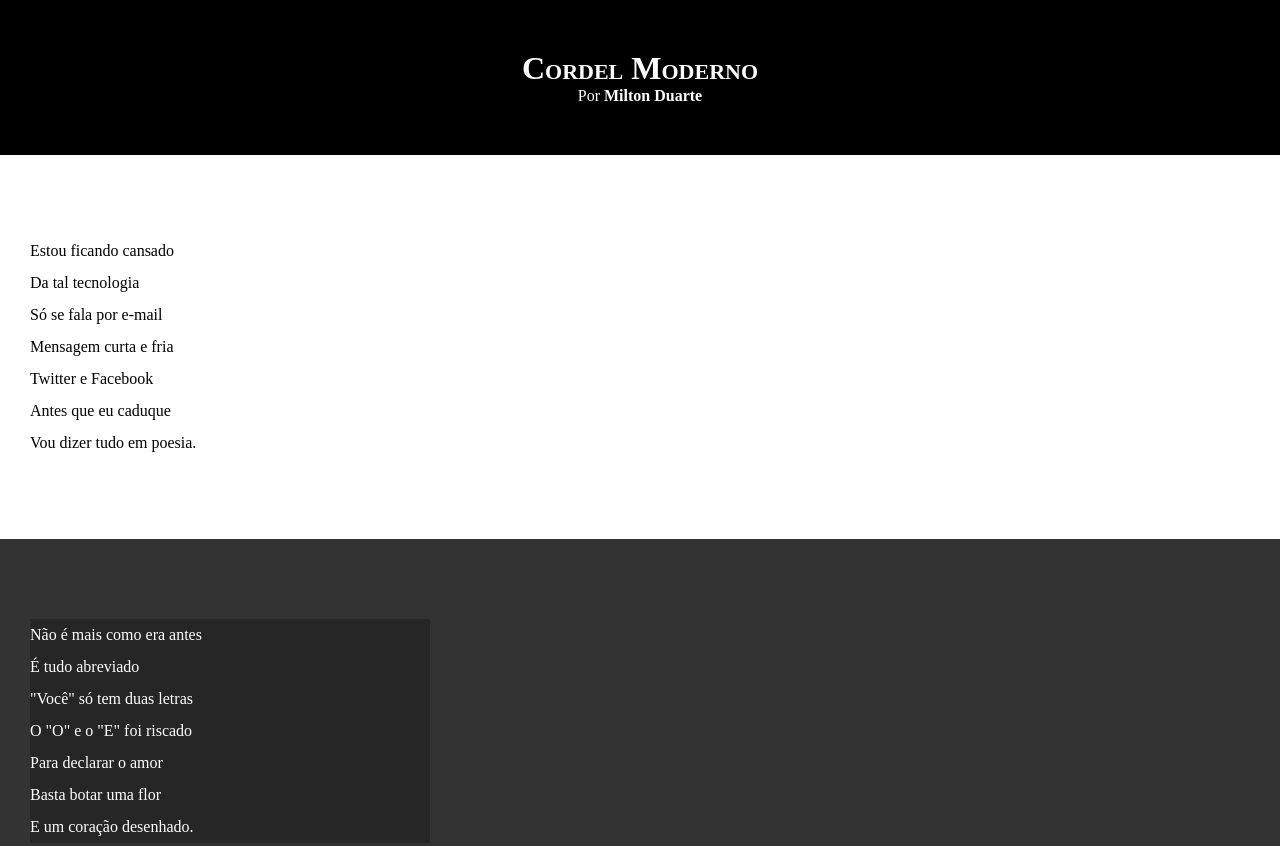
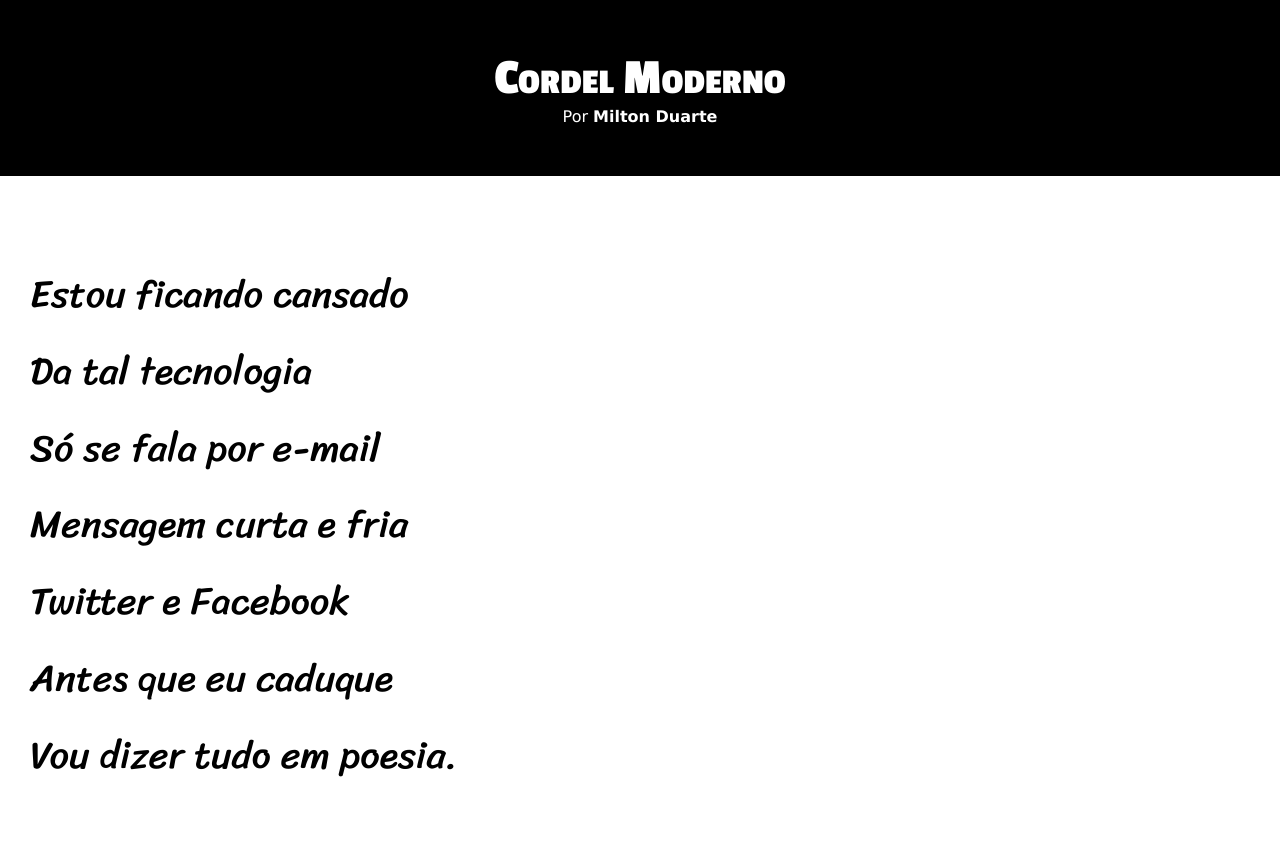
Before and after one commit to Danielclll/html-css, a plain HTML site: page Desafios/desafio-012/pacote-d012/index.html in a window 1280 px wide. Shown: the top 846 px of the page. Drawn offline with Linux system fonts and the light colour scheme.

Commit message:
atualização de estilos de desafio-012

```diff
--- a/Desafios/desafio-012/pacote-d012/estilo/style.css
+++ b/Desafios/desafio-012/pacote-d012/estilo/style.css
@@ -1,4 +1,14 @@
 @charset "UTF-8";
+
+@import url('https://fonts.googleapis.com/css2?family=Passion+One:wght@400;700;900&display=swap');
+
+@import url('https://fonts.googleapis.com/css2?family=Passion+One:wght@400;700;900&family=Sriracha&display=swap');
+
+:root {
+    --font1: Verdana, geneva, Tahoma, sans-serif;
+    --font2: 'passion one', cursive;
+    --font3: 'sriracha', cursive;
+}
 
 * {
     margin: 0px;
@@ -8,6 +18,7 @@
 html, body {
     min-height: 100vh;
     background-color: darkgray;
+    font-family: var(--font1);
 }
 
 header {
@@ -19,6 +30,8 @@ header {
 header > h1 {
     padding-top: 50px;
     font-variant: small-caps;
+    font-family: var(--font2);
+    font-size: 4vw;
 }
 
 header > p {
@@ -40,6 +53,8 @@ section {
     padding-bottom: 10vh;
     line-height: 2em;
     padding-left: 30px;
+    font-family: var(--font3);
+    font-size: 3vw;
 }
 
 .normal {
@@ -53,8 +68,9 @@ section {
 }
 
 .imagem > p {
+    padding: 5px;
+    display: inline-block;
     background-color: rgb(0, 0, 0, 0.253);
-    width: 400px;
 }
 
 footer {
```
